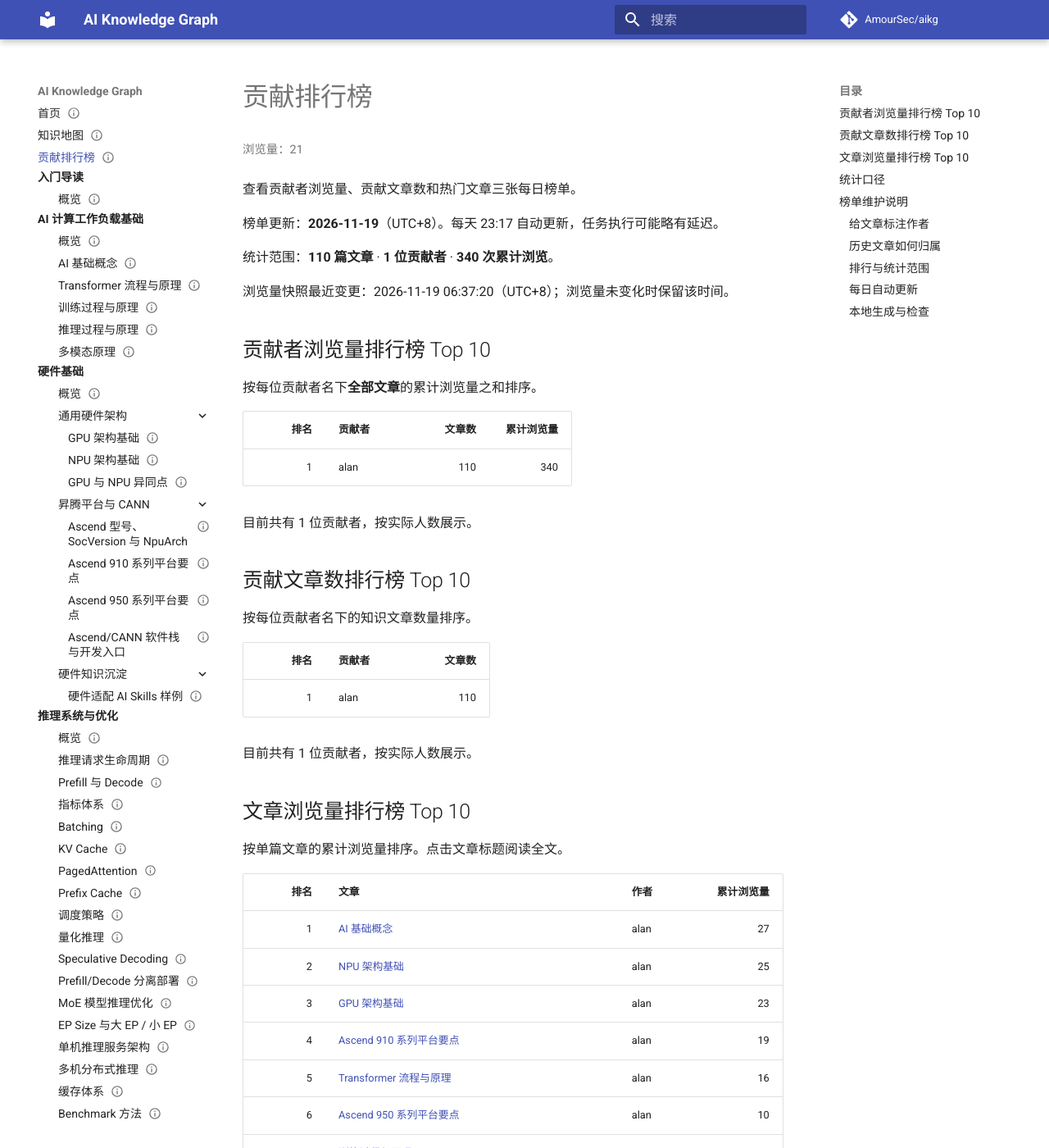
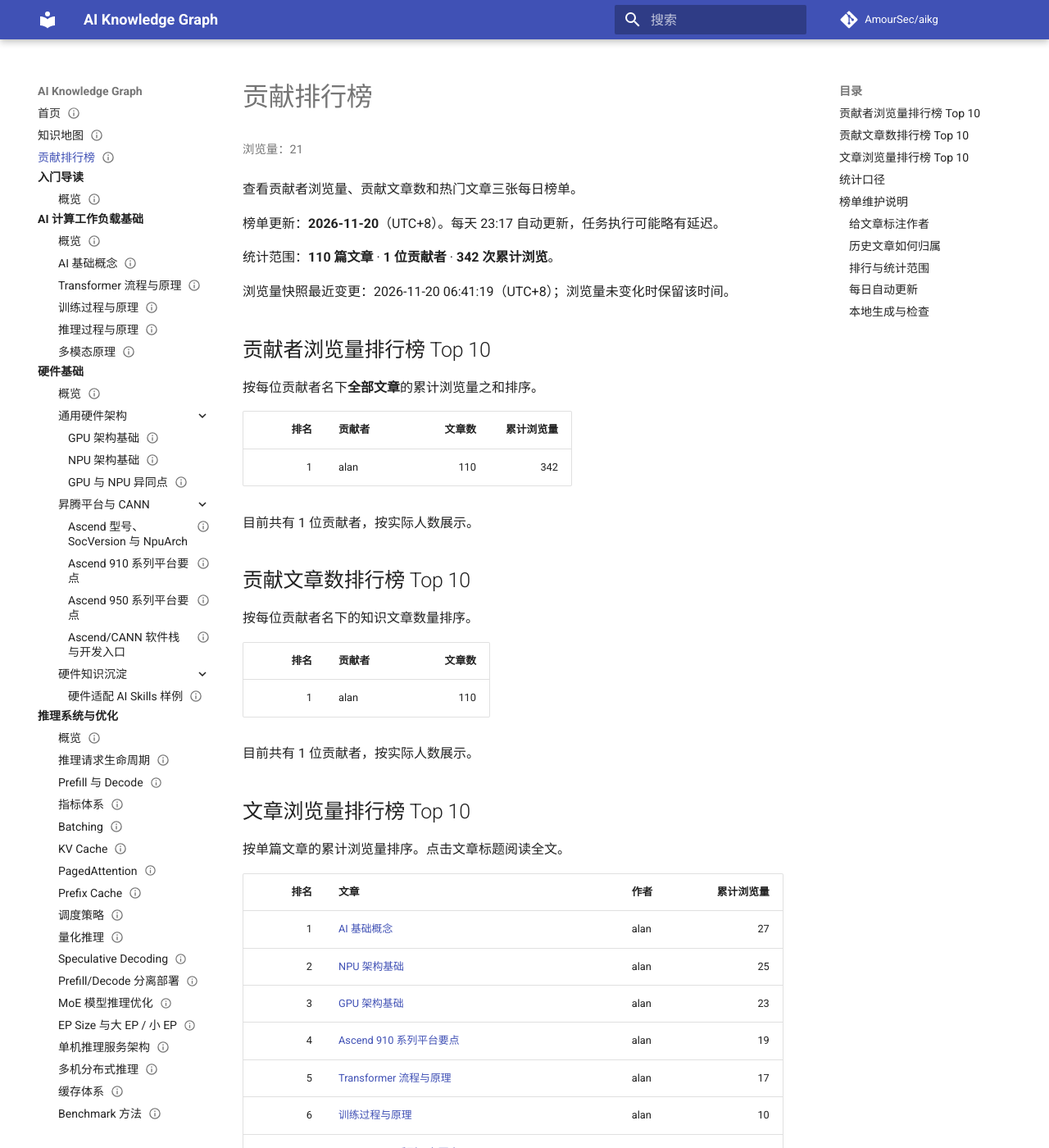
Before and after one commit to AmourSec/aikg, an MkDocs documentation site: the page built from docs/contribution-leaderboard.md, in a window 1280 px wide and 1400 px high. Shown: the whole window at 82% size. Built offline with MkDocs 1.6.1 and Material for MkDocs 9.7.7, drawn with Linux system fonts in a browser that asks for light colours; comment, search, counter and statistics services are not loaded.

Commit message:
chore: update page views and contribution leaderboard [skip ci]

```diff
--- a/docs/assets/data/pageviews.json
+++ b/docs/assets/data/pageviews.json
@@ -1,17 +1,17 @@
 {
   "schema_version": 1,
-  "updated_at": "2026-11-19T06:37:20+08:00",
+  "updated_at": "2026-11-20T06:41:19+08:00",
   "pages": {
     "/": 1,
     "/02-ai-workloads/ai-fundamentals/": 5,
-    "/aikg/": 175,
+    "/aikg/": 177,
     "/aikg/01-getting-started/": 24,
     "/aikg/02-ai-workloads/": 18,
     "/aikg/02-ai-workloads/ai-fundamentals/": 22,
     "/aikg/02-ai-workloads/inference-primer/": 5,
     "/aikg/02-ai-workloads/multimodal-primer/": 8,
-    "/aikg/02-ai-workloads/training-primer/": 9,
-    "/aikg/02-ai-workloads/transformer/": 16,
+    "/aikg/02-ai-workloads/training-primer/": 10,
+    "/aikg/02-ai-workloads/transformer/": 17,
     "/aikg/03-inference-systems/": 7,
     "/aikg/03-inference-systems/batching/": 2,
     "/aikg/03-inference-systems/benchmark-methodology/": 5,
--- a/docs/contribution-leaderboard.md
+++ b/docs/contribution-leaderboard.md
@@ -4,7 +4,7 @@ description: 每日更新的贡献者浏览量、贡献文章数和文章浏览
 status: reviewed
 owner: maintainers
 license: CC-BY-4.0
-updated: 2026-11-19
+updated: 2026-11-20
 ---
 
 # 贡献排行榜
@@ -13,11 +13,11 @@ updated: 2026-11-19
 
 查看贡献者浏览量、贡献文章数和热门文章三张每日榜单。
 
-榜单更新：**2026-11-19**（UTC+8）。每天 23:17 自动更新，任务执行可能略有延迟。
+榜单更新：**2026-11-20**（UTC+8）。每天 23:17 自动更新，任务执行可能略有延迟。
 
-统计范围：**110 篇文章** · **1 位贡献者** · **340 次累计浏览**。
+统计范围：**110 篇文章** · **1 位贡献者** · **342 次累计浏览**。
 
-浏览量快照最近变更：2026-11-19 06:37:20（UTC+8）；浏览量未变化时保留该时间。
+浏览量快照最近变更：2026-11-20 06:41:19（UTC+8）；浏览量未变化时保留该时间。
 
 ## 贡献者浏览量排行榜 Top 10
 
@@ -25,7 +25,7 @@ updated: 2026-11-19
 
 | 排名 | 贡献者 | 文章数 | 累计浏览量 |
 | ---: | --- | ---: | ---: |
-| 1 | alan | 110 | 340 |
+| 1 | alan | 110 | 342 |
 
 目前共有 1 位贡献者，按实际人数展示。
 
@@ -49,9 +49,9 @@ updated: 2026-11-19
 | 2 | [NPU 架构基础](12-hardware-basics/npu-basics.md) | alan | 25 |
 | 3 | [GPU 架构基础](12-hardware-basics/gpu-architecture-basics.md) | alan | 23 |
 | 4 | [Ascend 910 系列平台要点](12-hardware-basics/ascend-910-series.md) | alan | 19 |
-| 5 | [Transformer 流程与原理](02-ai-workloads/transformer.md) | alan | 16 |
-| 6 | [Ascend 950 系列平台要点](12-hardware-basics/ascend-950-series.md) | alan | 10 |
-| 7 | [训练过程与原理](02-ai-workloads/training-primer.md) | alan | 9 |
+| 5 | [Transformer 流程与原理](02-ai-workloads/transformer.md) | alan | 17 |
+| 6 | [训练过程与原理](02-ai-workloads/training-primer.md) | alan | 10 |
+| 7 | [Ascend 950 系列平台要点](12-hardware-basics/ascend-950-series.md) | alan | 10 |
 | 8 | [推理容量建模：QPS、并发、TTFT、TPOT 与 GPU 副本数](08-benchmark-capacity/inference-capacity-modeling.md) | alan | 9 |
 | 9 | [多模态原理](02-ai-workloads/multimodal-primer.md) | alan | 8 |
 | 10 | [Attention 机制与计算模式](05-kernels-compilers/attention-computation-patterns.md) | alan | 8 |
```
